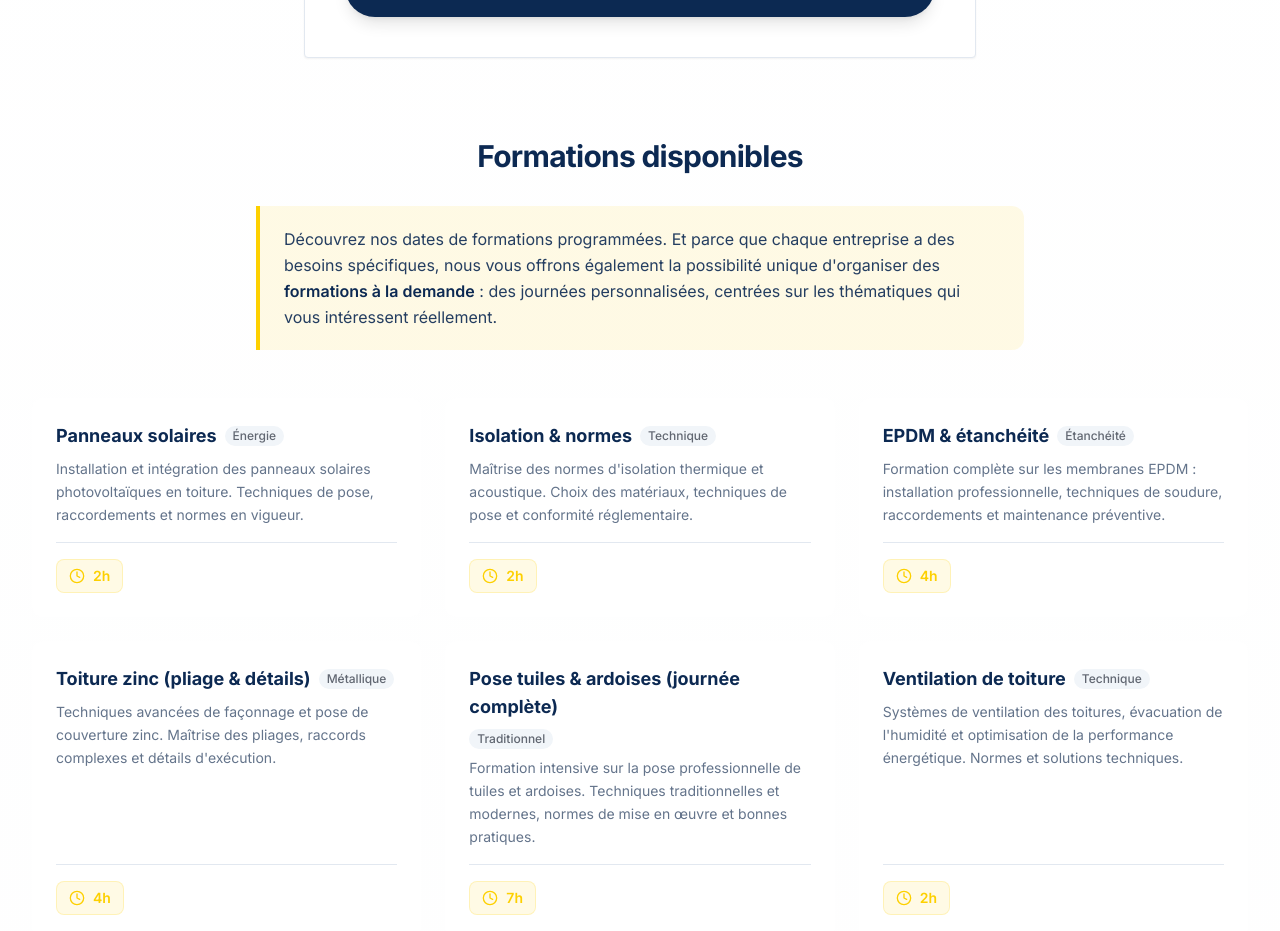
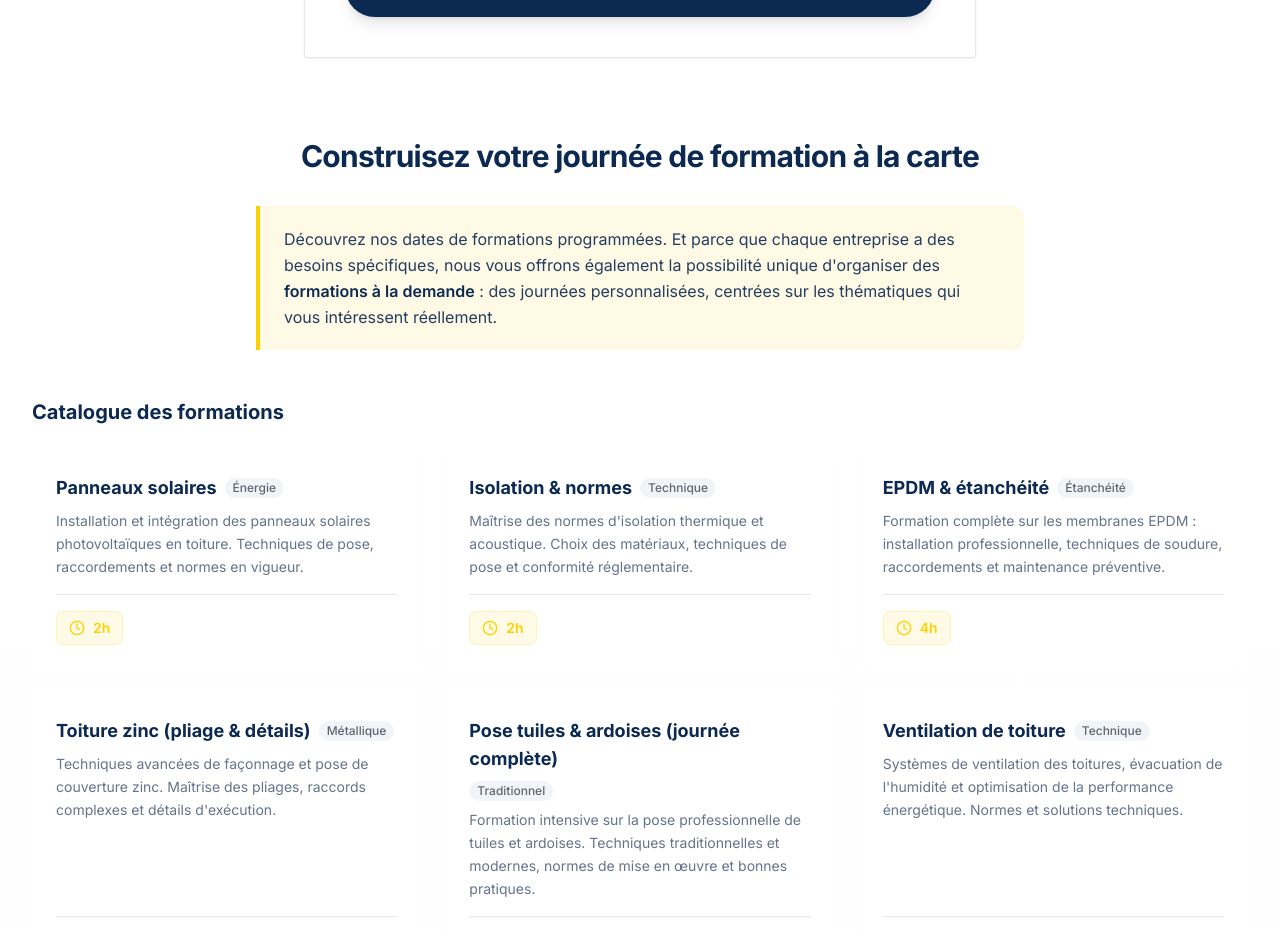
Before and after one commit to FlorianInnovationline/comarden, a Next.js app: page /formations in a window 1280 px wide. Shown: the part 1300-2231 px from the top of the page. Built offline with nearby package versions, Linux system fonts and the light colour scheme.

Commit message:
feat(formations): rename section titles
- H2 "Formations disponibles" → "Construisez votre journée de formation à la carte"
- Add H3 "Catalogue des formations" before module cards grid

Made-with: Cursor

```diff
--- a/app/formations/page.tsx
+++ b/app/formations/page.tsx
@@ -172,7 +172,7 @@ export default function FormationsPage() {
               <div className="mt-16 lg:mt-20">
                 <div className="text-center mb-8">
                   <h2 className="text-2xl lg:text-3xl font-bold text-primary tracking-tight mb-3">
-                    Formations disponibles
+                    Construisez votre journée de formation à la carte
                   </h2>
                 </div>
 
@@ -183,6 +183,7 @@ export default function FormationsPage() {
                   </p>
                 </div>
 
+                <h3 className="text-xl font-bold text-primary mb-6">Catalogue des formations</h3>
                 <div className="grid md:grid-cols-2 lg:grid-cols-3 gap-6">
                   {FORMATION_MODULES.map((module, index) => (
                     <Reveal key={module.id} delay={index * 50}>
```
